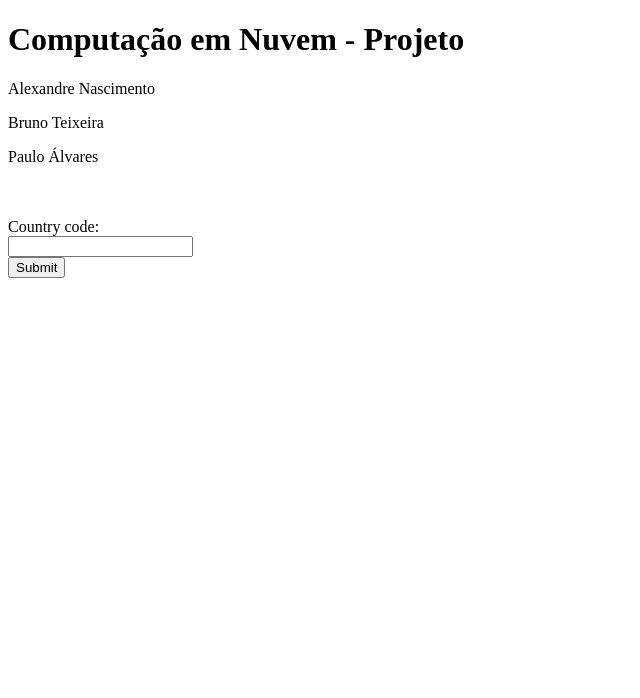
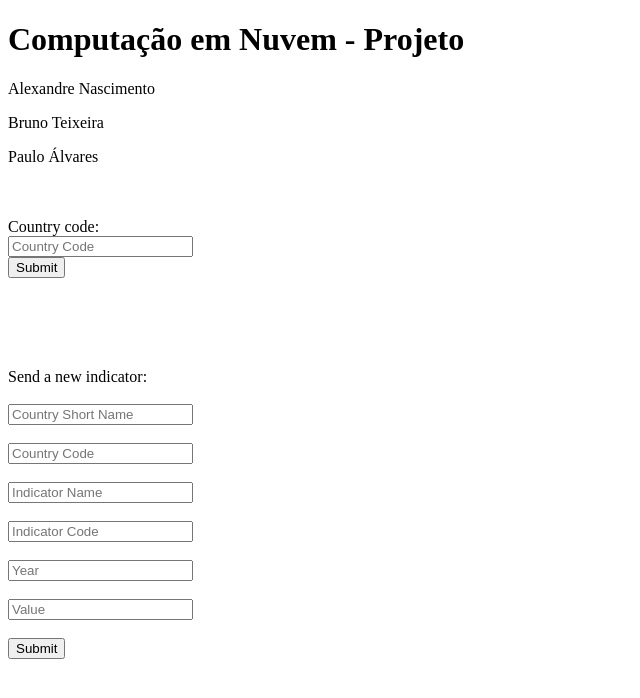
Before and after one commit to alexsn98/projetoCN, a plain HTML site: page frontend/frontend.html in a window 1280 px wide. Shown: the whole page, without its empty margins (0-640 px from the left). Drawn offline with nearby package versions, Linux system fonts and the light colour scheme.

Commit message:
post operation

```diff
--- a/frontend/frontend.html
+++ b/frontend/frontend.html
@@ -27,11 +27,11 @@ display: none;
 
 <form>
   <label for="fname">Country code:</label><br>
-  <input type="text" id="countryCode" name="fname"><br>
+  <input type="text" id="countryCode" name="fname" placeholder="Country Code"><br>
   <button type="submit" form="getCountry" value="Submit" onclick="getCountryInfo()">Submit</button>
 </form>
 <br>
-
+<br><br>
 
 <div id="div01" class="div1" >
 <table id="table1" style="width:100%">
@@ -50,6 +50,30 @@ display: none;
 
 </table>
 </div>
+<br><br>
+<div>
+<form>
+  <label>Send a new indicator:</label><br><br>
+    <input type="text" id="countryName" name="fname" placeholder="Country Short Name">
+    <br>
+    <br>
+    <input type="text" id="countryCode" name="fname" placeholder="Country Code">
+    <br> <br>
+    <input type="text" id="indicatorName" name="fname" placeholder="Indicator Name">
+    <br> <br>
+    <input type="text" id="indicatorCode" name="fname" placeholder="Indicator Code">
+    <br> <br>
+    <input type="number" id="year" name="fname" placeholder="Year">
+    <br> <br>
+    <input type="number" id="value" name="fname" placeholder="Value">
+    <br> <br>
+  <button type="submit" form="addIndicator" value="Submit" onclick="addIndicator()">Submit</button>
+</form>
 
+
+
+
+
+</div>
 </body>
 </html>
--- a/frontend/javas.js
+++ b/frontend/javas.js
@@ -62,17 +62,26 @@ function getCountryInfo() {
   }
 
 
+function addIndicator(){
+    var countryName = document.getElementById("countryName").value;
+    var countryCode = document.getElementById("countryCode").value;
+    var indicatorName = document.getElementById("indicatorName").value;
+    var indicatorCode = document.getElementById("indicatorCode").value;
+    var year = document.getElementById("year").value;
+    var value = document.getElementById("value").value;
 
-/**
+    var xhttp = new XMLHttpRequest();
+    var url = "http://35.190.114.222/indicator/";
 
-var table = document.getElementById('gable');
-            data.forEach(function(object) {
-                var tr = document.createElement('tr');
-                tr.innerHTML = '<td>' + object.COUNTRY + '</td>' +
-                '<td>' + object.LoC + '</td>' +
-                '<td>' + object.BALANCE + '</td>' +
-                '<td>' + object.DATE + '</td>';
-                table.appendChild(tr);
-            });
+    var obj = new Object();
 
-*/
+    obj.countryname = countryName;
+    obj.countrycode = countryCode;
+    obj.indicatorname = indicatorName;
+    obj.indicatorcode = indicatorCode;
+    obj.year = year;
+    obj.value = value;
+    $.post(url, obj);
+
+
+}
```
